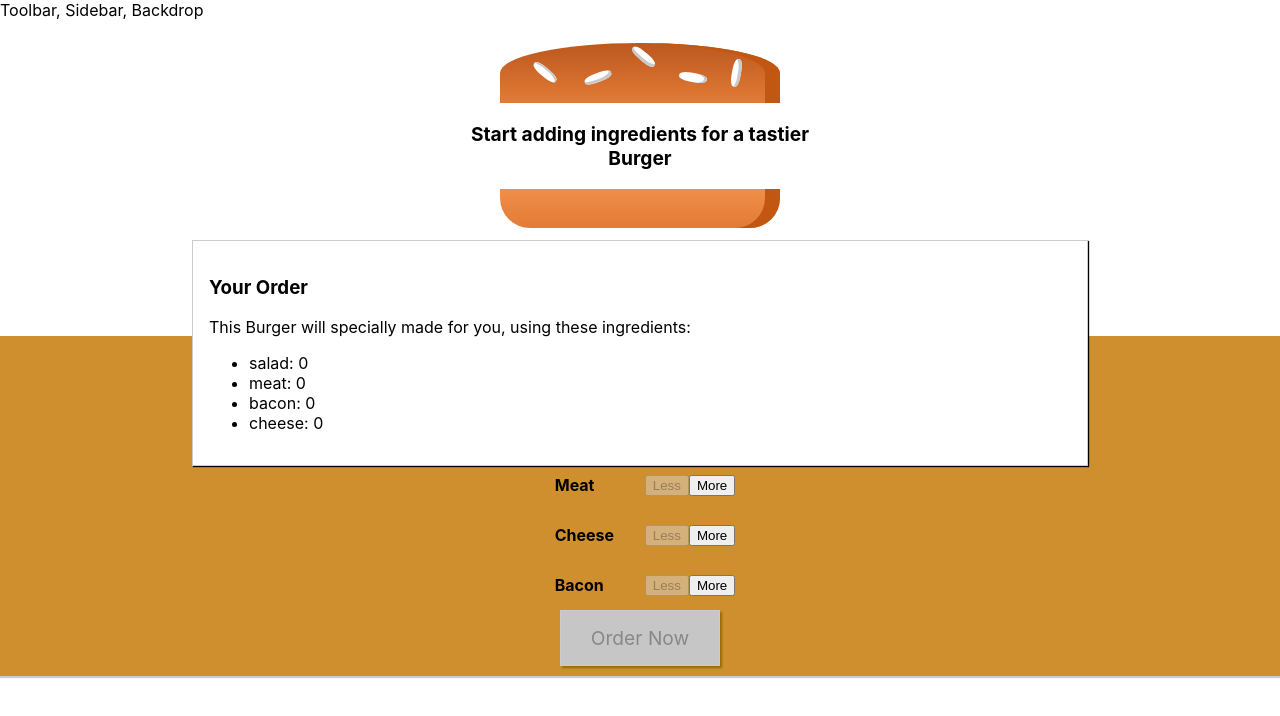
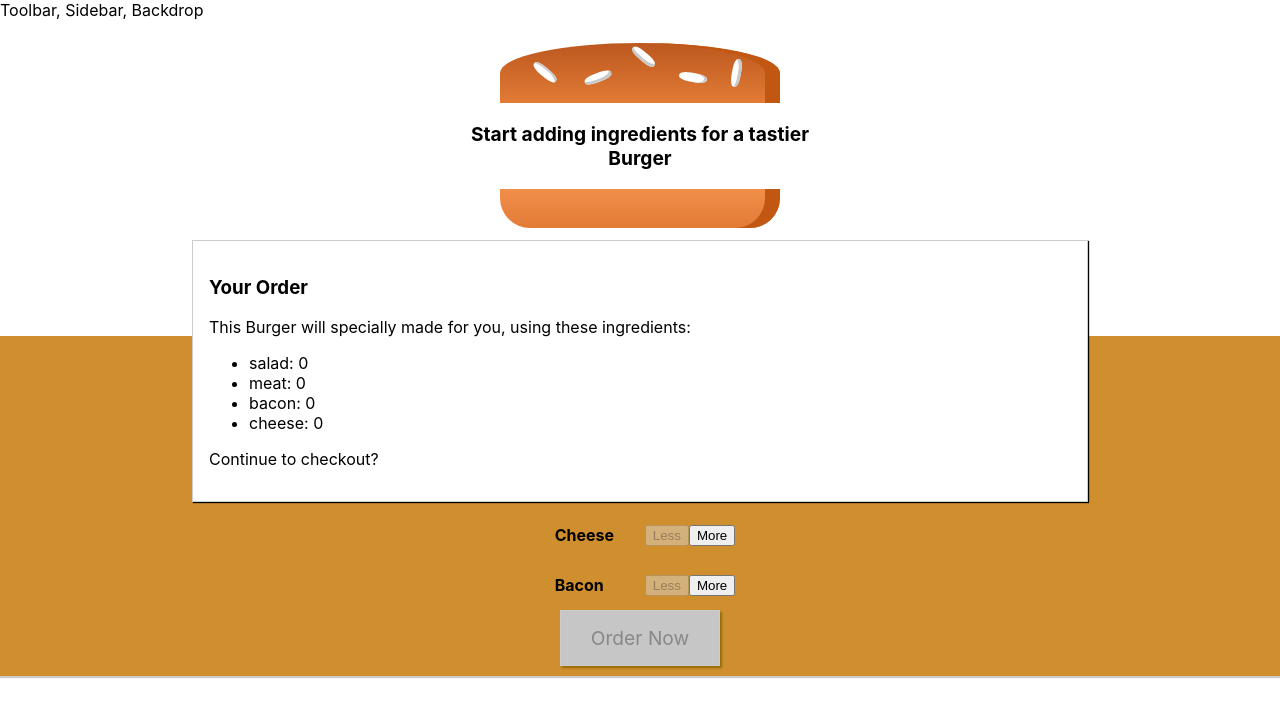
Before and after one commit to Arindam-7/Build-A-Burger, a React (Create React App) app: page / in a window 1280 px wide. Shown: the top 716 px of the page. Built offline with nearby package versions, Linux system fonts and the light colour scheme.

Commit message:
added a checkout line

```diff
--- a/src/Components/Burger/OrderSummary.js
+++ b/src/Components/Burger/OrderSummary.js
@@ -13,6 +13,7 @@ const orderSummary = (props) => {
             <ul>
                 {ingredientSummary}
             </ul>
+            <p>Continue to checkout?</p>
         </Aux>
     );
 }
```
